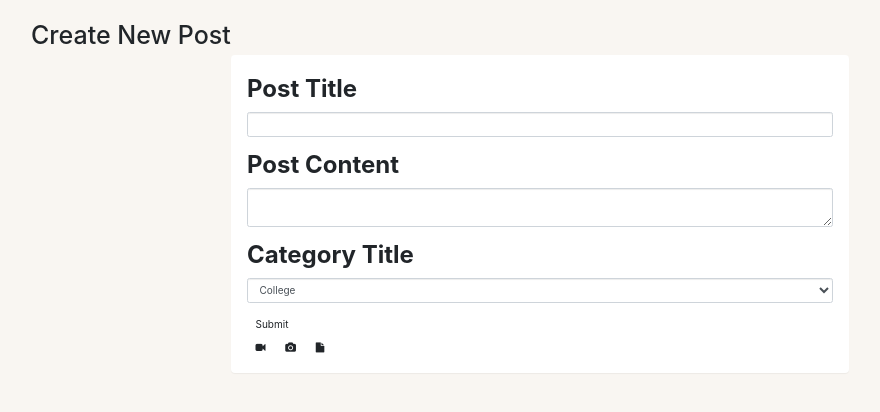
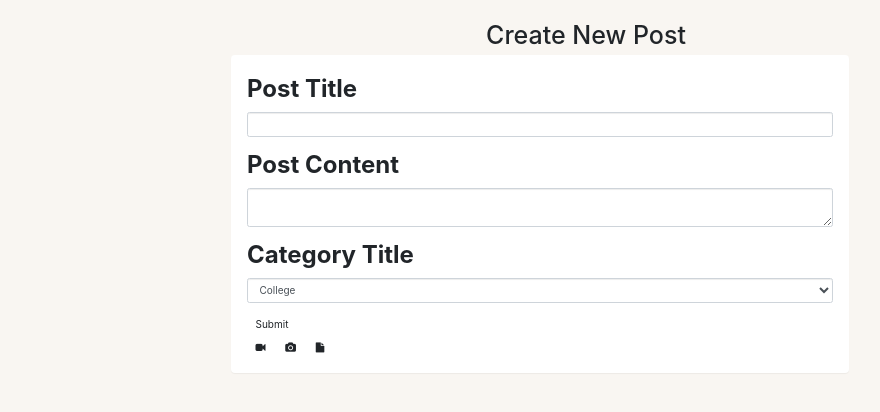
Before and after one commit to Jaddy1/onTheWall, a Flask app: page /createPost in a window 1280 px wide. Shown: the part 142-554 px from the top of the page, without its empty margins (54-934 px from the left). Run offline with Flask 2, Linux system fonts and the light colour scheme; a user stored in the database is signed in; data comes from the database, SQL or seed files in the repository; some libraries are stand-ins or nearby versions; some web fonts are replaced.

Commit message:
centered create post title

```diff
--- a/finalproject/templates/createPost.html
+++ b/finalproject/templates/createPost.html
@@ -23,7 +23,7 @@
 
 {% block page_content %}
 <body class="container">
-	<h1>Create New Post</h1>
+	<h1 style="text-align: center;">Create New Post</h1>
 	<div class="col-md-7 col-md-offset-2">
         <div class="panel">
             <div class="panel-body">
--- a/finalproject/templates/login.html
+++ b/finalproject/templates/login.html
@@ -20,7 +20,7 @@
   <link rel="stylesheet" type="text/css" href="{{ url_for('static',filename='styles/login.css') }}">
 {% endblock %}
 
-{% block page_content %}=
+{% block page_content %}
 <body class="text-center" >
    <div class="row">
     <div class="col-sm-6" >
--- a/finalproject/templates/signup.html
+++ b/finalproject/templates/signup.html
@@ -22,8 +22,6 @@
 {% endblock %}
 
 {% block page_content %}
-
-<<<<<<< HEAD
 <body class="text-center">
    <div class="row">
     <div class="col-sm-5" >
```
